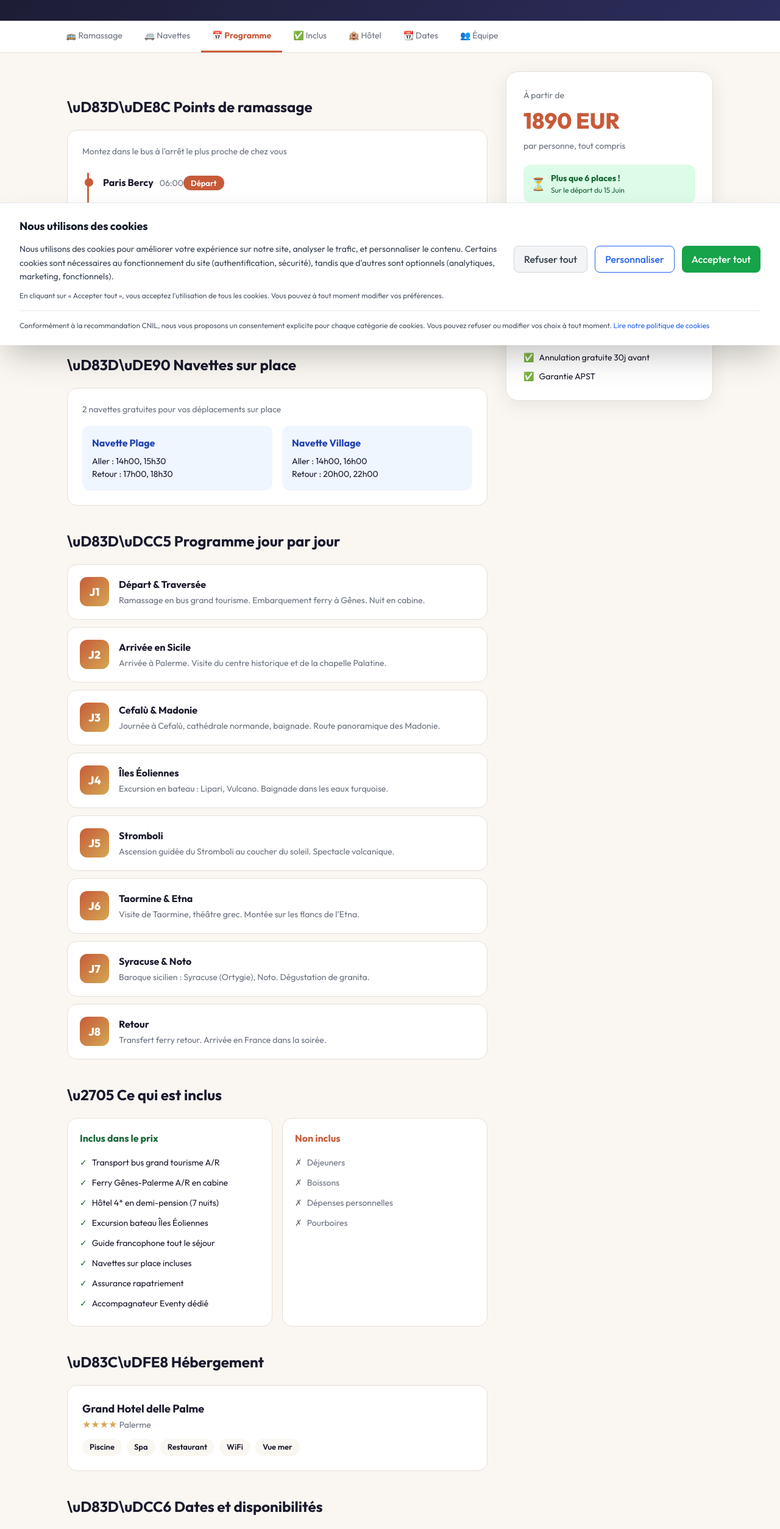
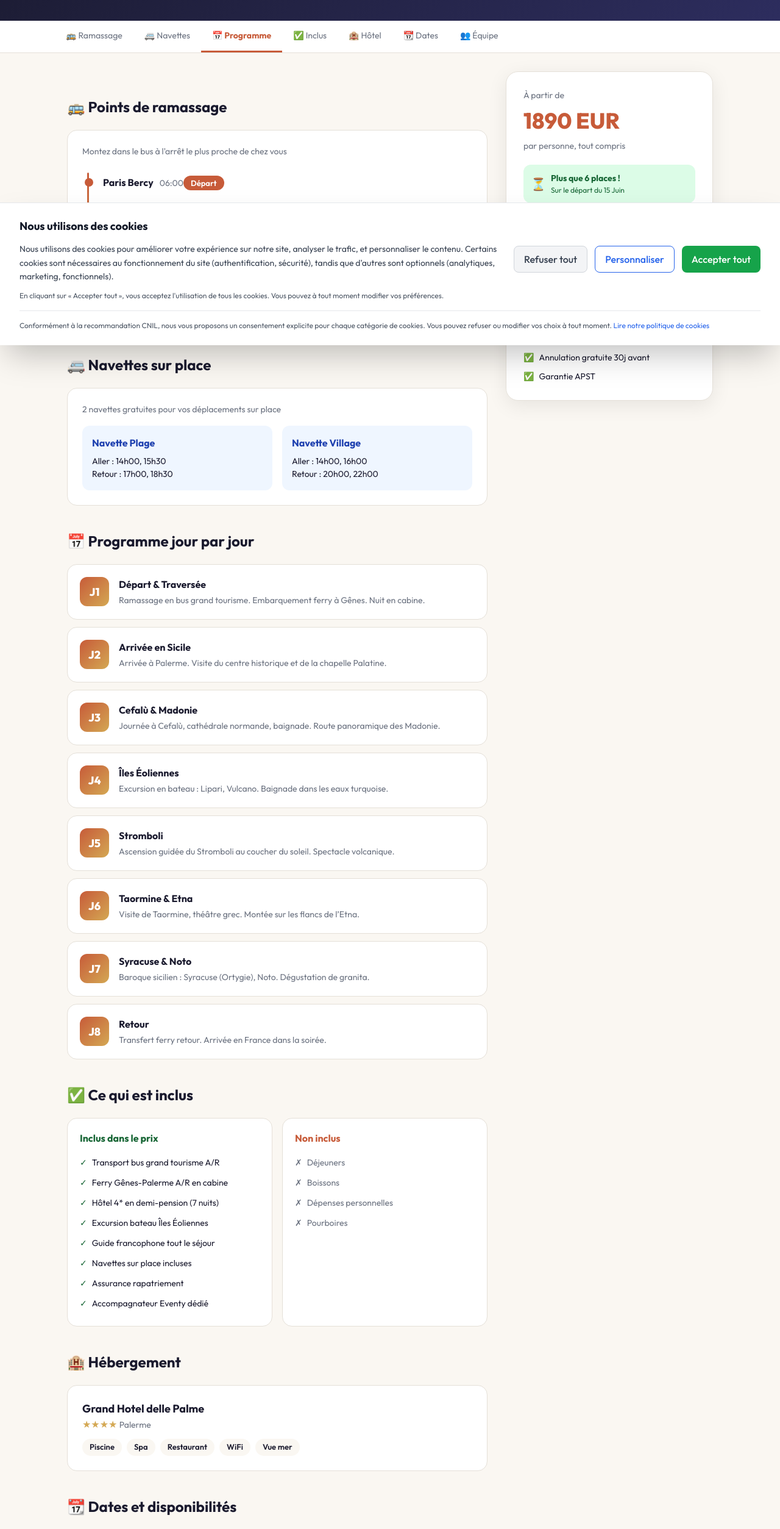
Before and after one commit to eventylife-hub/Eventylife, a Next.js app: page /voyages/1 in a window 1280 px wide. Shown: the part 234-2741 px from the top of the page at 61% size. Built offline with nearby package versions, Linux system fonts and the light colour scheme.

Commit message:
fix: SectionTitle icon props use JS expressions for emoji rendering

```diff
--- a/app/(public)/voyages/[slug]/page.tsx
+++ b/app/(public)/voyages/[slug]/page.tsx
@@ -119,7 +119,7 @@ export default function VoyageDetailPage() {
       <div style={{ maxWidth: 1100, margin: '0 auto', padding: '30px 20px', display: 'grid', gridTemplateColumns: '1fr 340px', gap: 30, alignItems: 'start' }}>
         <div>
           {/* Ramassage */}
-          <SectionTitle id="ramassage" icon="\uD83D\uDE8C" title="Points de ramassage" />
+          <SectionTitle id="ramassage" icon={'\uD83D\uDE8C'} title="Points de ramassage" />
           <div style={{ background: C.white, borderRadius: 16, padding: 24, border: `1px solid ${C.border}` }}>
             <p style={{ color: C.muted, fontSize: 14, marginBottom: 16 }}>Montez dans le bus &#224; l&apos;arr&#234;t le plus proche de chez vous</p>
             <div style={{ position: 'relative', paddingLeft: 24 }}>
@@ -139,7 +139,7 @@ export default function VoyageDetailPage() {
           </div>
 
           {/* Navettes */}
-          <SectionTitle id="navettes" icon="\uD83D\uDE90" title="Navettes sur place" />
+          <SectionTitle id="navettes" icon={'\uD83D\uDE90'} title="Navettes sur place" />
           <div style={{ background: C.white, borderRadius: 16, padding: 24, border: `1px solid ${C.border}` }}>
             <p style={{ color: C.muted, fontSize: 14, marginBottom: 16 }}>2 navettes gratuites pour vos d&#233;placements sur place</p>
             <div style={{ display: 'grid', gridTemplateColumns: '1fr 1fr', gap: 16 }}>
@@ -154,7 +154,7 @@ export default function VoyageDetailPage() {
           </div>
 
           {/* Programme */}
-          <SectionTitle id="programme" icon="\uD83D\uDCC5" title="Programme jour par jour" />
+          <SectionTitle id="programme" icon={'\uD83D\uDCC5'} title="Programme jour par jour" />
           <div style={{ display: 'flex', flexDirection: 'column', gap: 12 }}>
             {tripData.program.map(d => (
               <div key={d.day} style={{ background: C.white, borderRadius: 16, padding: 20, border: `1px solid ${C.border}`, display: 'flex', gap: 16 }}>
@@ -168,7 +168,7 @@ export default function VoyageDetailPage() {
           </div>
 
           {/* Inclus */}
-          <SectionTitle id="inclus" icon="\u2705" title="Ce qui est inclus" />
+          <SectionTitle id="inclus" icon={'\u2705'} title="Ce qui est inclus" />
           <div style={{ display: 'grid', gridTemplateColumns: '1fr 1fr', gap: 16 }}>
             <div style={{ background: C.white, borderRadius: 16, padding: 20, border: `1px solid ${C.border}` }}>
               <div style={{ fontWeight: 700, color: C.green, marginBottom: 12 }}>Inclus dans le prix</div>
@@ -189,7 +189,7 @@ export default function VoyageDetailPage() {
           </div>
 
           {/* Hotel */}
-          <SectionTitle id="hotel" icon="\uD83C\uDFE8" title={'H\u00e9bergement'} />
+          <SectionTitle id="hotel" icon={'\uD83C\uDFE8'} title={'H\u00e9bergement'} />
           <div style={{ background: C.white, borderRadius: 16, padding: 24, border: `1px solid ${C.border}` }}>
             <div style={{ display: 'flex', justifyContent: 'space-between', alignItems: 'center', marginBottom: 12 }}>
               <div>
@@ -205,7 +205,7 @@ export default function VoyageDetailPage() {
           </div>
 
           {/* Dates */}
-          <SectionTitle id="dates" icon="\uD83D\uDCC6" title={'Dates et disponibilit\u00e9s'} />
+          <SectionTitle id="dates" icon={'\uD83D\uDCC6'} title={'Dates et disponibilit\u00e9s'} />
           <div style={{ display: 'flex', flexDirection: 'column', gap: 12 }}>
             {tripData.occurrences.map((o, i) => (
               <div key={i} style={{ background: C.white, borderRadius: 16, padding: 20, border: `1px solid ${C.border}`, display: 'flex', justifyContent: 'space-between', alignItems: 'center' }}>
@@ -222,7 +222,7 @@ export default function VoyageDetailPage() {
           </div>
 
           {/* Equipe */}
-          <SectionTitle id="equipe" icon="\uD83D\uDC65" title={'Vos cr\u00e9ateurs de voyage'} />
+          <SectionTitle id="equipe" icon={'\uD83D\uDC65'} title={'Vos cr\u00e9ateurs de voyage'} />
           <div style={{ display: 'grid', gridTemplateColumns: '1fr 1fr', gap: 16 }}>
             {tripData.team.map((t, i) => (
               <div key={i} style={{ background: C.white, borderRadius: 16, padding: 20, border: `1px solid ${C.border}`, textAlign: 'center' }}>
```
